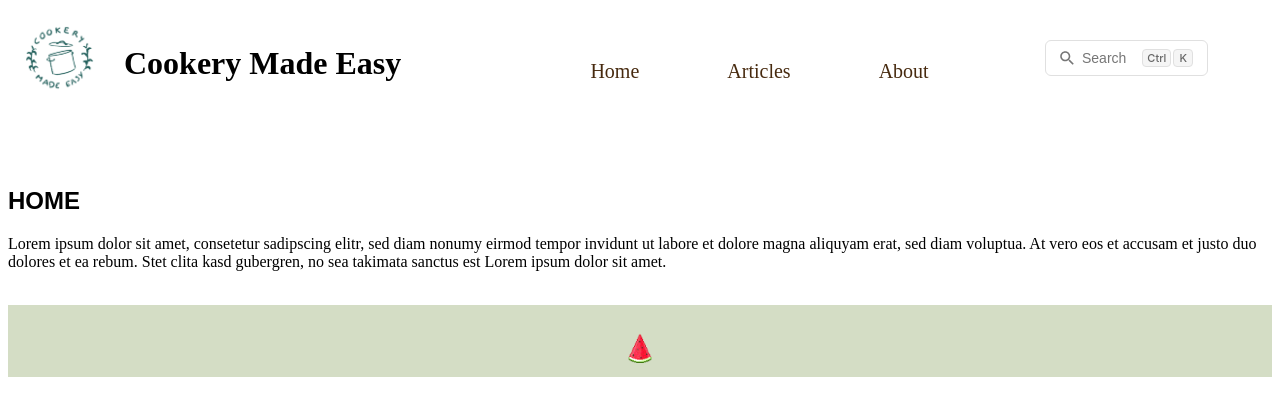
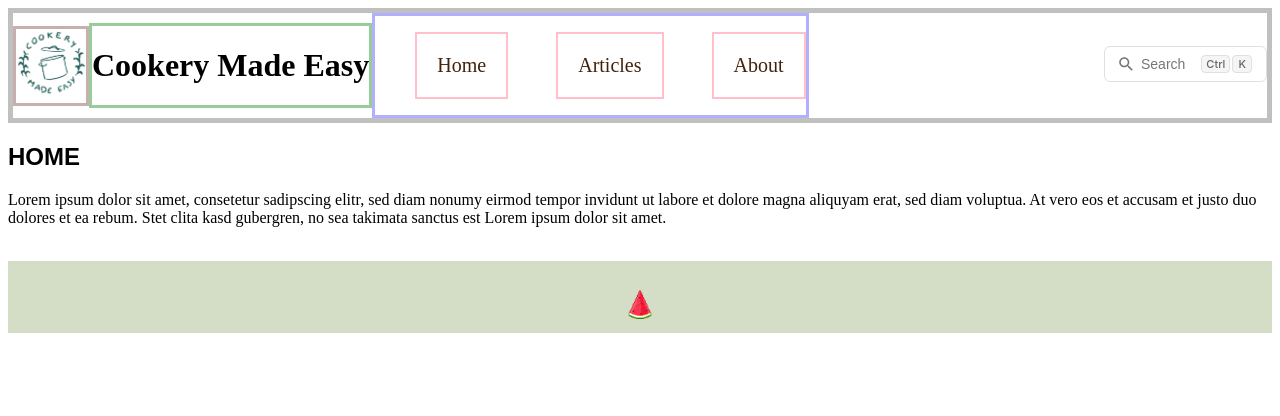
Before and after one commit to Biscolata00/cookery_made_easy, a plain HTML site: page home.html in a window 1280 px wide. Drawn offline with Linux system fonts and the light colour scheme.

Commit message:
Topbar aligned
better parent/children relationships in topbar, all elements aligned, search bar fixed very right

```diff
--- a/articles.json
+++ b/articles.json
@@ -1,26 +1,26 @@
 [
     {
-        "page_link": "articles_pages\\article_template.html",
+        "page_link": "articles_pages\\salt.html",
         "page_kpts": "salt\\salt_kpts.html",
-        "page_sources": "articles_pages\\article_template.html",
+        "page_sources": "articles_pages\\salt_sources.html",
         "article_name": "Salt",
         "children":[]
     },
     {
-        "page_link": "articles_pages\\article_template.html",
+        "page_link": "articles_pages\\salt.html",
         "page_kpts": "salt\\salt_kpts.html",
         "page_sources": "salt\\salt_sources.html",
         "article_name": "Gluten",
         "children": [
              {
-                "page_link": "articles_pages\\article_template.html",
+                "page_link": "articles_pages\\salt.html",
                 "page_kpts": "salt\\salt_kpts.html",
                 "page_sources": "salt\\salt_sources.html",
                 "article_name": "Gliadins",
                 "children":[]
             },
             {
-                "page_link": "articles_pages\\article_template.html",
+                "page_link": "articles_pages\\salt.html",
                 "page_kpts": "salt\\salt_kpts.html",
                 "page_sources": "salt\\salt_sources.html",
                 "article_name": "Glutenins",
--- a/navbar_and_basics.js
+++ b/navbar_and_basics.js
@@ -90,32 +90,61 @@ const nesting = getNestingString();
 
 
 // elements to add
-const headerEl = `
-  <div class = "topbar">
+const headerEl2 = `
+        <div class = "topbar">
             <div class = "logo">
                 <a href="${nesting}/home.html"><img src="${nesting}/images/logo.png" alt="cookery made easy logo" style="width:70px;height:70px;"></a>
             </div>
+
             <div class = "name">
                 <h1>Cookery Made Easy</h1>
             </div>
+
             <div class="navbar">
             <nav>
                 <ul>
-                    <li><a href="${nesting}/home.html">Home</a></li>
-                    <li><a href="${nesting}/all_articles.html">Articles</a></li>
-                    <li><a href="${nesting}/about.html">About</a></li>
+                    <li class="main_tabs"><a href="${nesting}/home.html">Home</a></li>
+                    <li class="main_tabs"><a href="${nesting}/all_articles.html">Articles</a></li>
+                    <li class="main_tabs"><a href="${nesting}/about.html">About</a></li>
 
                     <br>
 
                     <!-- pagefind (search bar) https://pagefind.app/docs/ -->
-                    <li><pagefind-modal-trigger></pagefind-modal-trigger></li>
+                    <li class="search_bar"><pagefind-modal-trigger></pagefind-modal-trigger></li>
                     <li><pagefind-modal></pagefind-modal></li>
                 </ul>
-
             </nav>
             </div>
         </div>
 `;
+
+const headerEl = `
+        <div class = "topbar">
+            <div class = "logo" id="logo">
+                <a href="${nesting}/home.html"><img src="${nesting}/images/logo.png" alt="cookery made easy logo" style="width:70px;height:70px;"></a>
+            </div>
+
+            <div class="name" id="name">
+                <h1>Cookery Made Easy</h1>
+            </div>
+
+            <div class="navbar">
+                <ul>
+                    <li class="main_tabs"><a href="${nesting}/home.html">Home</a></li>
+                    <li class="main_tabs"><a href="${nesting}/all_articles.html">Articles</a></li>
+                    <li class="main_tabs"><a href="${nesting}/about.html">About</a></li>
+                </ul>
+            </div>
+
+            <div class="searchbar" id="searchbar"> <!-- pagefind (search bar) https://pagefind.app/docs/ -->
+                <pagefind-modal-trigger></pagefind-modal-trigger>
+                <pagefind-modal></pagefind-modal>
+            </div>
+
+
+        </div>
+`;
+
 
 // Insert your footer HTML inside these ``. You can use HTML as usual.
 // Remove all the content inside the `` if you don't have a footer.
--- a/styles.css
+++ b/styles.css
@@ -1,12 +1,14 @@
 :root { /*variables*/
   --font-size-navbar: 20px;
   --font-size-navbar-title: 16px;
+  --hover-color: #adbb97;
+  --tab-color: rgb(65, 35, 11);
+  --move-up-on-hover: translate(0%, -5%);
+
 }
 
 
-
-
-.topbar{ /*main topbar container*/
+/* .topbar{ /*main topbar container
     display: grid;
     grid-template-columns: 100px 1.5fr 2fr;
     grid-template-rows: 1;
@@ -15,52 +17,102 @@
     padding-left: 1em;
     padding-bottom: 3em;
     justify-content: center;
-}
+} */
 
 
 /* NAV BAR*/
+/*Parent*/
+.topbar{ /*main topbar container*/
+    display: flex;
+    border: 5px solid rgba(0, 0, 0, 0.247); /*for debugging*/
+    justify-content: space-between;
+    flex-wrap: wrap;
+    align-items: center;
+}
+
+/*Children*/
+.navbar{
+  border: 3px solid rgba(0, 0, 255, 0.308); /*for debugging*/
+  display: flex;
+  justify-content: space-between;
+  flex-wrap: wrap;
+    align-items: center;
+}
+
+#searchbar{
+  margin-left: auto
+}
+
+.name{
+  border: 3px solid rgba(0, 128, 0, 0.404); /*for debugging*/
+  flex-shrink: 5;
+}
+
+.name h1{
+  font-size: 200%;
+}
+
+/*dynamically hide website name if on a narrow screen*/
+@media(max-width: 575px){
+  .name {
+     display:none
+  }
+}
+
+.logo{
+  border: 3px solid rgba(88, 4, 4, 0.322); /*for debugging*/
+}
+
+/*Grandchildren*/
+.search_bar{
+  border: 2px solid rgb(8, 155, 20); /*for debugging*/
+}
+
+.main_tabs{
+  border: 2px solid pink; /*for debugging*/
+}
+
 .navbar ul{
     display: flex;
-    list-style-type: none;
+    list-style-type: none; /*remove list points*/
     gap: 3em;
 }
 
 .navbar a{
-    color: rgb(71, 42, 15);
-    text-decoration: none;
+    color: var(--tab-color);
+    text-decoration: none; /*remove underline*/
     padding: 20px;
-    display: block;
+    /* display: block; */
+    display: flex;
     text-align: center;
 }
+
+/*move hovered tab up + color*/
 .navbar a:hover:not(.logo){
-    transform: translate(0%, -5%);
+    transform: var(--move-up-on-hover);
     color: var(--hover-color);
-}
-.navbar li{
-    float: left;
     font-size: var(--font-size-navbar);
 }
 
-/*[aria-current="page"] {
-  text-shadow:0px 0px 1px black;
-}*/
-
-.active {
-  text-shadow:0px 0px 1px black;
+/*decide font size tabs*/
+.navbar li{
+    font-size: var(--font-size-navbar);
 }
 
-.name{
-    font-size: var(--font-size-navbar-title);
-    white-space: nowrap;
-}
+/*currently not working, meant to show which tab you're on*/
+/* .active {
+  text-shadow:0px 0px 1px black;
+} */
 
-.navbar input[type=text] {
+/* .navbar input[type=text] {
   float: right;
   padding: 6px;
   margin-top: 8px;
   margin-right: 16px;
   font-size: 17px;
-}
+} */
+
+
 
 /* ARTICLE TABS*/
 /* Style the tab */
```
Also changed, not shown: articles_pages/salt.html (renamed from articles_pages/article_template.html), 1 other file.
